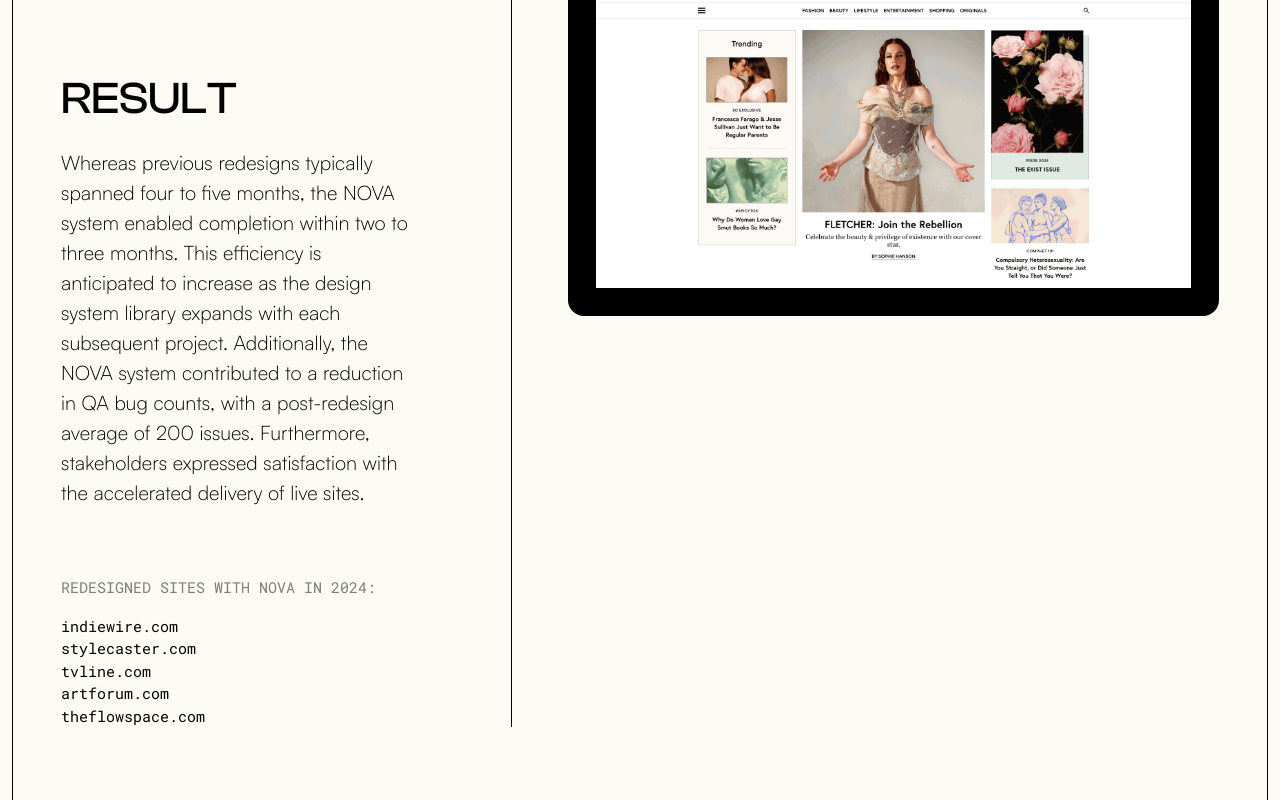
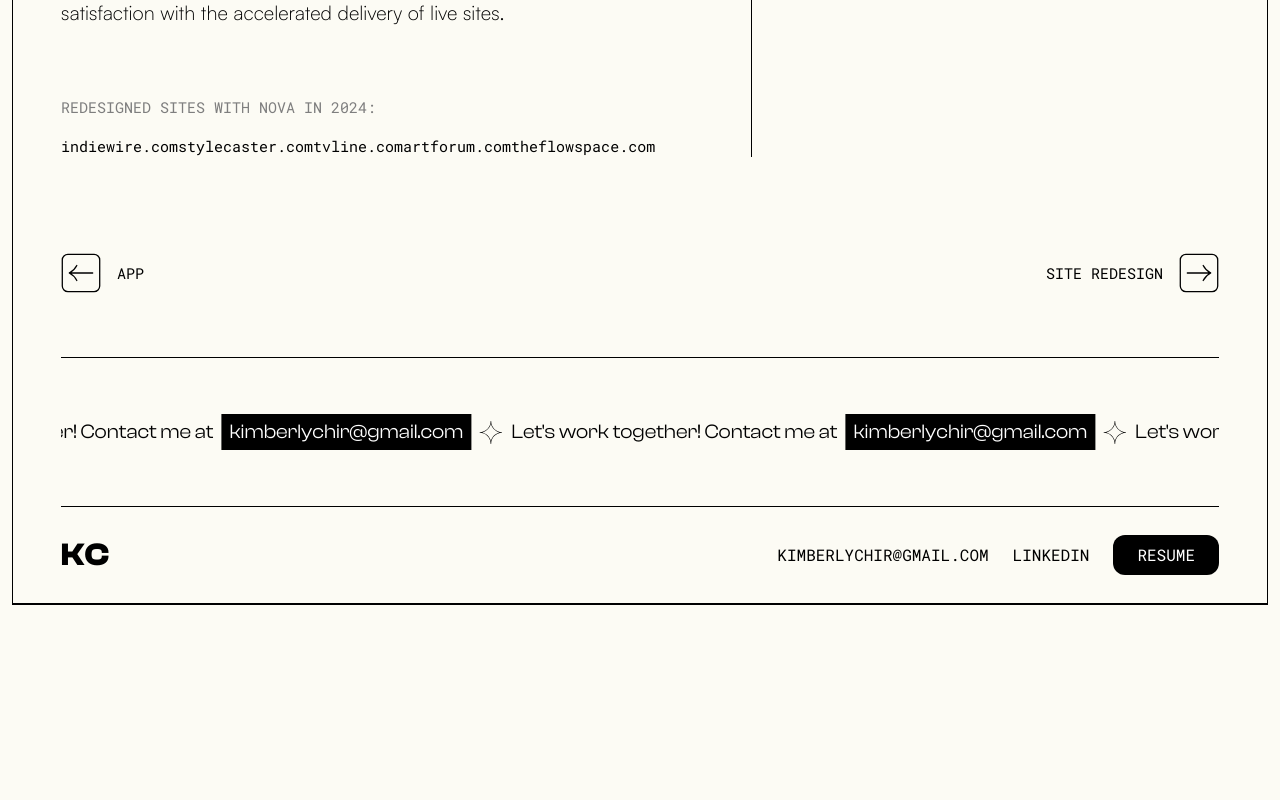
Before and after one commit to ezekieljkang/kimjchir-portfolio, a Next.js app: page /kimjchir-portfolio/pages/PMC/NovaDesignSystem in a window 1280 px wide. Shown: the part 2740-3540 px from the top of the page. After the commit the page ends 3357 px from the top, so only its background shows below. Built offline with nearby package versions, Linux system fonts and the light colour scheme.

Commit message:
added a tags and links to cscontent.tsx

```diff
--- a/components/CSContent.tsx
+++ b/components/CSContent.tsx
@@ -42,11 +42,11 @@ const CSContent: React.FC<HeaderProps> = ({ problemText, solutionText, resultTex
           <div className='font-robotoMono font-normal text-[15px]'>
             <p className='pb-[1rem] text-customGray'>REDESIGNED SITES WITH NOVA IN 2024:</p>
             <div>
-              <p>indiewire.com</p>
-              <p>stylecaster.com</p>
-              <p>tvline.com</p>
-              <p>artforum.com</p>
-              <p>theflowspace.com</p>
+              <a href='https://www.indiewire.com/'>indiewire.com</a>
+              <a href='https://stylecaster.com/'>stylecaster.com</a>
+              <a href='https://tvline.com/'>tvline.com</a>
+              <a href='https://www.artforum.com/'>artforum.com</a>
+              <a href='https://www.theflowspace.com/'>theflowspace.com</a>
             </div>
           </div>
         </div>
```
